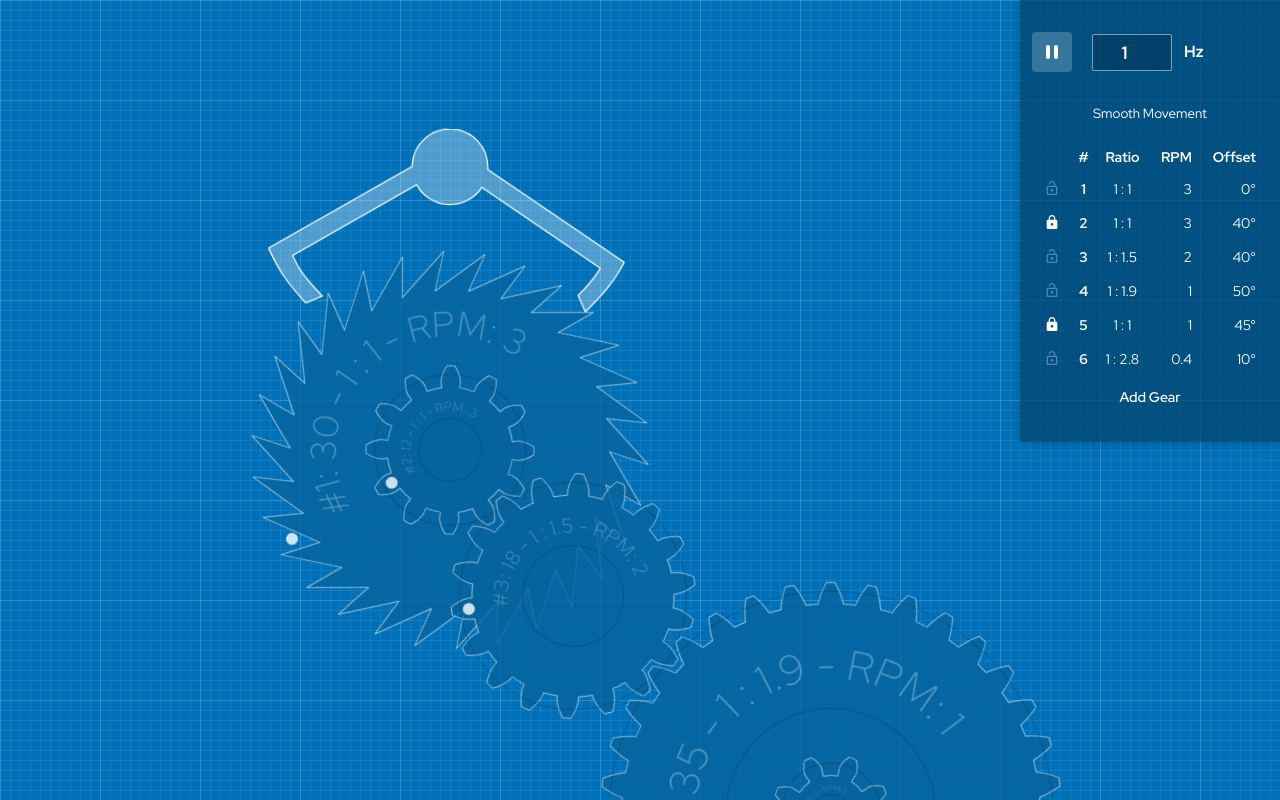
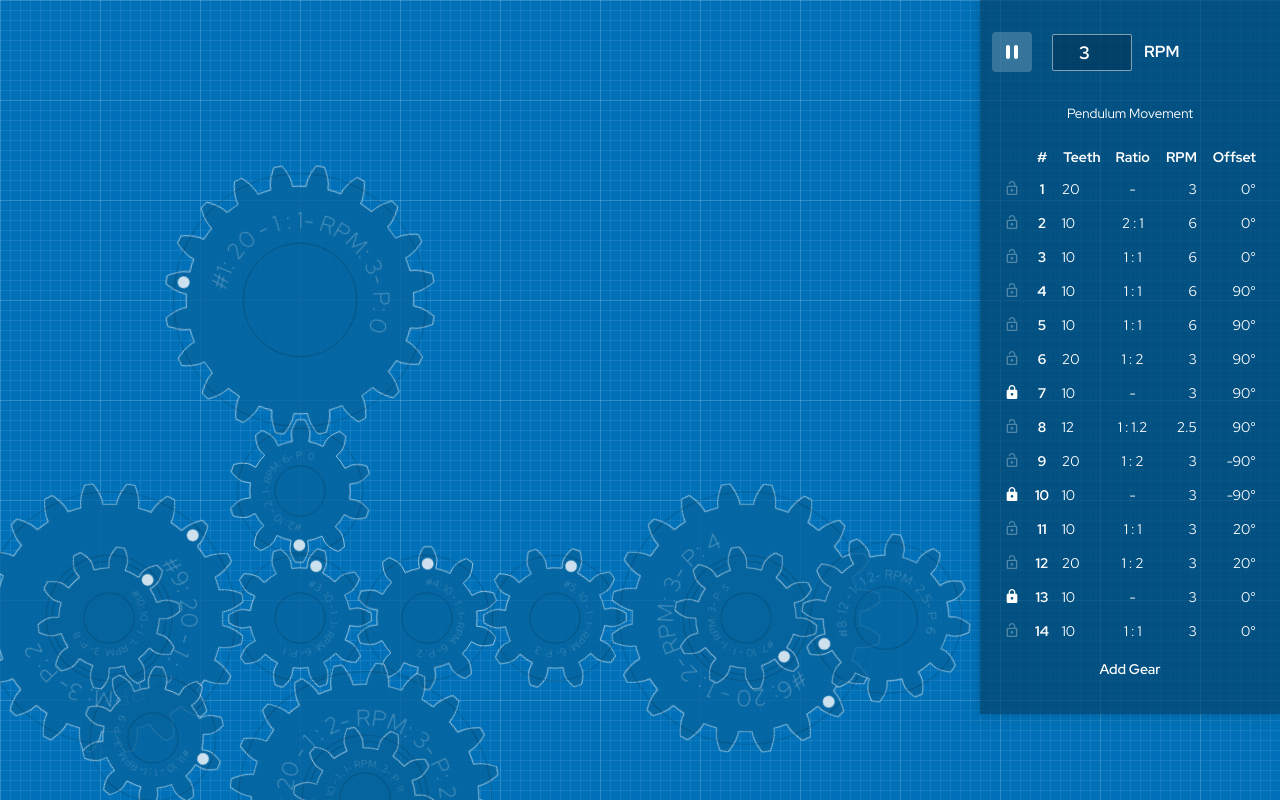
Before and after one commit to updownupdown/clockworks, a React (Create React App) app: page / in a window 1280 px wide. Built offline with nearby package versions, Linux system fonts and the light colour scheme.

Commit message:
Support gear branching

```diff
--- a/src/App.tsx
+++ b/src/App.tsx
@@ -6,17 +6,17 @@ import { defaultGears } from "./components/Gear/defaultGears";
 import Escapement from "./components/Gear/Escapement";
 import { Menu } from "./components/Menu/Menu";
 
-export const firstGearOrigin = { x: 450, y: 450 };
+export const firstGearOrigin = { x: 300, y: 300 };
 
 function App() {
   const [gears, setGears] = useState<any[]>([]);
   const [globalRpm, setGlobalRpm] = React.useState(3);
-  const [globalHertz, setGlobalHertz] = React.useState(1);
+  const [globalHertz, setGlobalHertz] = React.useState(0.5);
   const [isPaused, setIsPaused] = React.useState(false);
   const [selectedGear, setSelectedGear] = useState<number | undefined>(
     undefined
   );
-  const [isSmooth, setIsSmooth] = useState(false);
+  const [isSmooth, setIsSmooth] = useState(true);
   const [pendulumIncrement, setPendulumIncrement] = useState(0);
 
   useEffect(() => {
@@ -42,7 +42,7 @@ function App() {
   };
 
   const DrawGears = (globalRpm: number) => {
-    calculateGears(gears, globalRpm, isSmooth);
+    calculateGears(gears, globalRpm, globalHertz, isSmooth);
 
     return gears.map((gear, index) => {
       const isSelected = index === selectedGear;
@@ -62,6 +62,7 @@ function App() {
             transform: `translateX(-50%) translateY(-50%) rotate(${
               gear.rotationOffset + pendulumAngleIncrement * pendulumIncrement
             }deg)`,
+            transitionDuration: `${1 / globalHertz}s`,
           }}
           onClick={() => {
             handleGearClick(index);
@@ -73,47 +74,69 @@ function App() {
     });
   };
 
+  const [halfStep, setHalfStep] = useState(false);
+
   useEffect(() => {
     if (!isSmooth && !isPaused) {
+      const intervalDelay = 1000 / globalHertz / 2;
+
       const tick = setInterval(() => {
-        setPendulumIncrement(pendulumIncrement + 1);
-      }, 1000 / globalHertz);
+        if (!halfStep) {
+          setPendulumIncrement(pendulumIncrement + 1);
+        } else {
+        }
 
-      return () => clearInterval(tick);
+        setHalfStep(!halfStep);
+      }, intervalDelay);
+
+      return () => {
+        clearInterval(tick);
+      };
     }
-  }, [DrawGears, isSmooth, globalRpm]);
+  }, [DrawGears, isSmooth, globalHertz, isPaused]);
 
   const memoedGears = useMemo(
     () => DrawGears(globalRpm),
-    [gears, globalRpm, selectedGear, pendulumIncrement]
+    [gears, globalRpm, selectedGear, pendulumIncrement, isSmooth]
   );
 
-  const EscapementDrawing = () => {
+  // Pendulum
+  const DrawPendulum = () => {
     if (gears[0] === undefined) return <span />;
 
     const firstGear = gears[0];
+    const rotateTo = (halfStep ? 1 : -1) * 5;
 
     return (
       <div
-        className="escapement"
+        className="pendulum"
         style={{
           left: `${firstGearOrigin.x}px`,
-          top: `${firstGearOrigin.y - firstGear.r * 1.8}px`,
+          top: `${firstGearOrigin.y - firstGear.r * 1.7}px`,
           width: `${firstGear.r * 2}px`,
         }}
       >
         <div
-          className="escapement__drawing"
+          className="pendulum__assembly"
           style={{
-            animationDuration: `${globalHertz}s`,
-            animationDelay: `${globalHertz * 0.8}s`,
+            transform: `rotate(${rotateTo}deg)`,
+            transitionDuration: `${1 / globalHertz / 2}s`,
+            // transitionDelay: `${(1 / globalHertz / 2) * 0.5}s`,
           }}
         >
+          <div className="pendulum__assembly__bar" />
+          <div className="pendulum__assembly__weight" />
           <Escapement />
         </div>
       </div>
     );
   };
+
+  // useEffect(() => {
+  //   if (!isSmooth && !isPaused) {
+  //   console.log("Update pendulum");
+  //   }
+  // }, [pendulumIncrement, isSmooth, globalHertz]);
 
   return (
     <div
@@ -124,7 +147,7 @@ function App() {
       )}
     >
       {memoedGears}
-      {!isSmooth && EscapementDrawing()}
+      {!isSmooth && DrawPendulum()}
 
       <Menu
         gears={gears}
--- a/src/components/Gear/DrawGear.tsx
+++ b/src/components/Gear/DrawGear.tsx
@@ -1,11 +1,9 @@
-import clsx from "clsx";
-import React from "react";
-import { BooleanLiteral } from "typescript";
 import { GearProps } from "./Gear";
 import { polar, rotate, q7, ratioDisplay } from "./utils";
+import clsx from "clsx";
 
 export const DrawGear = (
-  { teeth, p, c, b, r, t, k, ratio, rpm, clockwise }: GearProps,
+  { teeth, p, c, b, r, t, k, ratio, rpm, clockwise, parent }: GearProps,
   index: number,
   isSelected: boolean,
   isSmooth: boolean
@@ -23,11 +21,11 @@ export const DrawGear = (
     return <span />;
 
   let points = [];
-  let isEscapementGear = !isSmooth && index === 0;
+  const isEscapementGear = !isSmooth && index === 0;
 
   if (isEscapementGear) {
     // single tooth, escapement gear
-    const inset = r * 0.9;
+    const inset = r * 0.85;
     const lean = -5;
 
     points = [
@@ -70,6 +68,14 @@ export const DrawGear = (
   const textRad = r * (holeFactor + 1) * 0.5 - textSize / 2;
 
   const displayRatio = ratioDisplay(ratio);
+
+  let displayText = "";
+
+  if (!isEscapementGear) {
+    displayText += `#${index + 1}: ${teeth} - ${displayRatio}`;
+    displayText += `- RPM: ${Math.round(rpm * 10) / 10}`;
+    displayText += `- P: ${parent}`;
+  }
 
   return (
     <svg
@@ -121,8 +127,7 @@ export const DrawGear = (
       />
       <text className="gear-text">
         <textPath fontSize={`${textSize}px`} href={`#textpath-${r}`}>
-          #{index + 1}: {teeth} - {displayRatio} - RPM:{" "}
-          {Math.round(rpm * 10) / 10}
+          {displayText}
         </textPath>
       </text>
     </svg>
--- a/src/components/Gear/Escapement.tsx
+++ b/src/components/Gear/Escapement.tsx
@@ -3,14 +3,14 @@ import * as React from "react";
 function Escapement(props: React.SVGProps<SVGSVGElement>) {
   return (
     <svg
-      width={594}
+      width={600}
       height={300}
       viewBox="0 0 594 300"
       fill="#000000"
       xmlns="http://www.w3.org/2000/svg"
       {...props}
     >
-      <path d="M359.968 63C359.968 63.6527 359.958 64.3032 359.939 64.9511L593.466 210.498L593.469 210.5C593.469 210.5 581.968 234.5 568.468 252.5C554.968 270.5 531.969 295.5 531.969 295.5L518.968 268.5C518.968 268.5 534.968 251.5 545.468 236C548.373 231.713 551.211 226.737 553.797 221.781L351.155 95.1561C340.172 113.624 320.015 126 296.968 126C273.91 126 253.744 113.612 242.765 95.1283L40.8528 221.297C45.1616 229.5 49.9148 238.016 53.9683 244C64.4683 259.5 92.9683 286.5 92.9683 286.5L65.9683 299.5C65.9683 299.5 41.7712 275 28.2712 257C14.7712 239 0.407227 210.5 0.407227 210.5L0.408936 210.499L233.997 64.9138C233.978 64.2782 233.968 63.6402 233.968 63C233.968 28.2061 262.174 0 296.968 0C331.762 0 359.968 28.2061 359.968 63Z" />
+      <path d="M362.968 63V63C362.968 64.2082 363.57 65.3443 364.595 65.9833L592.67 208.132C594.832 209.48 595.63 212.234 594.474 214.505C590.614 222.086 581.605 238.985 571.468 252.5C561.298 266.061 544.618 283.594 537.01 291.418C534.897 293.59 531.366 293.352 529.531 290.941L518.236 276.095C516.682 274.054 516.912 271.174 518.753 269.387C525.365 262.968 540.427 247.871 548.468 236C550.574 232.891 552.645 229.421 554.611 225.858C555.872 223.572 555.088 220.713 552.874 219.329L358.49 97.8646C356.111 96.3785 352.991 97.1524 351.367 99.4388C339.951 115.513 321.185 126 299.968 126C278.741 126 259.966 115.502 248.552 99.4146C246.929 97.1266 243.807 96.3515 241.428 97.8382L47.7871 218.839C45.5682 220.225 44.7904 223.089 46.0295 225.394C49.72 232.257 53.5875 239.009 56.9683 244C62.9829 252.879 72.2891 263.07 79.1424 270.157C82.2824 273.404 79.9918 279 75.4749 279H50.3897C48.8784 279 47.4542 278.316 46.5277 277.122C44.5053 274.516 40.0697 268.731 31.2712 257C20.874 243.137 9.96427 223.046 5.49863 214.543C4.29609 212.253 5.088 209.452 7.28291 208.084L235.372 65.9262C236.378 65.2994 236.968 64.1851 236.968 63V63C236.968 28.2061 265.174 0 299.968 0C334.762 0 362.968 28.2061 362.968 63Z" />
     </svg>
   );
 }
--- a/src/components/Gear/Gear.scss
+++ b/src/components/Gear/Gear.scss
@@ -1,5 +1,6 @@
 .gear-wrap {
   position: absolute;
+  z-index: 2;
   pointer-events: none;
 
   &--selected {
@@ -7,8 +8,8 @@
   }
 
   .canvas--pendulum & {
-    transition: 1s ease-in-out transform;
-    transition-timing-function: cubic-bezier(0.07, 1.71, 0.56, 0.86);
+    transition-property: transform;
+    transition-timing-function: cubic-bezier(0.68, -0.42, 0.76, 0.54);
   }
 }
 
@@ -17,12 +18,12 @@
 
   animation-iteration-count: infinite;
 
-  .canvas--paused & {
-    animation-play-state: paused;
-  }
   .canvas--smooth & {
     animation-name: spin;
     animation-timing-function: linear;
+  }
+  .canvas--paused.canvas--smooth & {
+    animation-play-state: paused;
   }
 
   @keyframes spin {
@@ -93,61 +94,67 @@
   }
 }
 
-.escapement {
+.pendulum {
   position: absolute;
-  $width: 594px;
+  z-index: 1;
+  $width: 600px;
   $height: 300px;
   $aspectRatio: $width/$height;
+  $weightSize: 20%;
+
+  $barWidth: 4%;
+  $pendulumHeight: 500%;
+
+  $partFill: var(--B600);
+  $partBorderColor: rgba(var(--white-rgb), 0.5);
+  $partBorderWidth: 1;
 
   width: 100px;
   aspect-ratio: $aspectRatio;
 
   transform: translateX(-50%);
 
-  &__drawing {
+  &__assembly {
     transform-origin: 50% 21%;
-    // transition: 1s ease-in-out transform;
+    transition-timing-function: ease-in-out;
 
-    animation-name: rock;
-    animation-iteration-count: infinite;
+    &__bar {
+      position: absolute;
+      z-index: 1;
+      width: $barWidth;
+      height: $pendulumHeight;
+      top: 0;
+      left: 50% - $barWidth / 2;
+    }
 
-    .canvas--paused & {
-      animation-play-state: paused;
+    &__weight {
+      position: absolute;
+      z-index: 2;
+      top: $pendulumHeight - $weightSize;
+      left: 50% - $weightSize/2;
+      width: $weightSize;
+      aspect-ratio: 1;
+
+      border-radius: 50%;
     }
+
+    &__bar,
+    &__weight {
+      border: #{$partBorderWidth}px solid $partBorderColor;
+      background: $partFill;
     }
 
     svg {
+      position: relative;
+      z-index: 3;
       width: 100%;
       height: auto;
       aspect-ratio: $aspectRatio;
 
       stroke-linejoin: round;
-    stroke-width: 2;
-    stroke: white;
-    fill: rgba(var(--white-rgb), 0.3);
-  }
-
-  // transform: translateX(-$width/2) translateY(-200px);
-}
-
-@keyframes rock {
-  0% {
-    transform: rotate(-5.5deg);
-    animation-timing-function: ease-in;
-  }
-  25% {
-    transform: rotate(0deg);
-    animation-timing-function: ease-out;
-  }
-  50% {
-    transform: rotate(5.5deg);
-    animation-timing-function: ease-in;
-  }
-  75% {
-    transform: rotate(0);
-    animation-timing-function: ease-out;
-  }
-  100% {
-    transform: rotate(-5.5deg);
+      stroke: $partBorderColor;
+      stroke-width: $partBorderWidth * 2;
+      fill: $partFill;
     }
   }
+}
--- a/src/components/Gear/Gear.tsx
+++ b/src/components/Gear/Gear.tsx
@@ -1,10 +1,10 @@
-import { features } from "process";
-import React from "react";
 import { degrees_to_radians, iang } from "./utils";
 import { firstGearOrigin } from "../../App";
 import "./Gear.scss";
 
 export interface GearProps {
+  /** parent gear **/
+  parent?: number;
   /** number of teeth **/
   teeth: number;
   /** angle offset relative to parent gear **/
@@ -39,9 +39,11 @@ export interface GearProps {
   k?: number;
 }
 
+// Calculate all gears
 export function calculateGears(
   theGears: GearProps[],
   globalRpm: number,
+  globalHertz: number,
   isSmooth: boolean
 ) {
   let newGears: GearProps[] = [];
@@ -52,21 +54,33 @@ export function calculateGears(
       theGears[i],
       newGears[i - 1],
       globalRpm,
-      isSmooth
+      globalHertz,
+      isSmooth,
+      theGears
     );
 
     newGears.push(gear);
   }
 }
 
+// Calculate single gear
 export function calculateGear(
   index: number,
   gear: GearProps,
   prevGear: GearProps | undefined,
   globalRpm: number,
-  isSmooth: boolean
+  globalHertz: number,
+  isSmooth: boolean,
+  gears: GearProps[]
 ) {
   const isFirstGear = prevGear === undefined;
+  const isEscapementGear = !isSmooth && index === 0;
+  if (isEscapementGear) gear.teeth = 30;
+
+  // Parent gear
+  if (gear.parent === undefined) gear.parent = index === 0 ? 0 : index - 1;
+
+  const parentGear = gears[gear.parent];
 
   // Fixed
   if (!isSmooth && index === 1) gear.fixed = true;
@@ -88,18 +102,18 @@ export function calculateGear(
   if (isFirstGear) {
     gear.clockwise = true;
   } else {
-    gear.clockwise = gear.fixed ? prevGear.clockwise : !prevGear.clockwise;
+    gear.clockwise = gear.fixed ? parentGear.clockwise : !parentGear.clockwise;
   }
 
   // Position offset
   if (isFirstGear) {
     gear.positionOffset = firstGearOrigin;
   } else {
-    const r = gear.p + prevGear.p!;
+    const r = gear.p + parentGear.p!;
 
     let gearPosition = {
-      x: prevGear.positionOffset!.x,
-      y: prevGear.positionOffset!.y,
+      x: parentGear.positionOffset!.x,
+      y: parentGear.positionOffset!.y,
     };
 
     if (!gear.fixed) {
@@ -114,13 +128,19 @@ export function calculateGear(
   }
 
   // Ratios
-  const ratio = isFirstGear || gear.fixed ? 1 : prevGear.teeth / gear.teeth;
-  const totalRatio = isFirstGear ? 1 : ratio * prevGear.totalRatio!;
+  const ratio = isFirstGear || gear.fixed ? 1 : parentGear.teeth / gear.teeth;
+  const totalRatio = isFirstGear ? 1 : ratio * parentGear.totalRatio!;
   gear.ratio = ratio;
   gear.totalRatio = totalRatio;
 
   // RPM
-  gear.rpm = globalRpm * totalRatio;
+
+  // RPM
+  if (isSmooth) {
+    gear.rpm = globalRpm * totalRatio;
+  } else {
+    gear.rpm = globalHertz * totalRatio * 2;
+  }
 
   // Rotation offset
   let rotateBy = 0;
@@ -128,11 +148,11 @@ export function calculateGear(
   if (isFirstGear) {
     rotateBy = gear.parentOffset;
   } else if (gear.fixed) {
-    rotateBy = prevGear.rotationOffset!;
+    rotateBy = parentGear.rotationOffset!;
   } else {
     rotateBy =
       180 -
-      (prevGear.rotationOffset! + gear.parentOffset) * ratio -
+      (parentGear.rotationOffset! + gear.parentOffset) * ratio -
       gear.parentOffset +
       360 / gear.teeth / 2;
   }
@@ -143,10 +163,10 @@ export function calculateGear(
   if (isFirstGear) {
     pendulumAngleIncrement = 360 / gear.teeth;
   } else if (gear.fixed) {
-    pendulumAngleIncrement = prevGear!.pendulumAngleIncrement!;
+    pendulumAngleIncrement = parentGear!.pendulumAngleIncrement!;
   } else {
     const prevGearTeethTurn =
-      (prevGear!.pendulumAngleIncrement! * prevGear.teeth) / 360;
+      (parentGear!.pendulumAngleIncrement! * parentGear.teeth) / 360;
     pendulumAngleIncrement = (360 / gear.teeth) * Math.abs(prevGearTeethTurn);
 
     if (!gear.clockwise) {
--- a/src/components/Gear/defaultGears.tsx
+++ b/src/components/Gear/defaultGears.tsx
@@ -8,45 +8,65 @@ export const defaultNewGear: GearProps = {
 
 export const defaultGears: GearProps[] = [
   {
-    teeth: 30,
+    teeth: 20,
     parentOffset: 0,
   },
   {
-    teeth: 12,
-    parentOffset: 40,
+    teeth: 10,
+    parentOffset: 0,
   },
   {
-    teeth: 18,
-    parentOffset: 40,
+    teeth: 10,
+    parentOffset: 0,
   },
   {
-    teeth: 35,
-    parentOffset: 50,
+    teeth: 10,
+    parentOffset: 90,
+    parent: 2,
   },
   {
-    teeth: 8,
-    parentOffset: 45,
+    teeth: 10,
+    parentOffset: 90,
+  },
+  {
+    teeth: 20,
+    parentOffset: 90,
+  },
+  {
+    teeth: 10,
+    parentOffset: 90,
     fixed: true,
   },
   {
-    teeth: 22,
-    parentOffset: 10,
+    teeth: 12,
+    parentOffset: 90,
   },
-  // {
-  //   teeth: 19,
-  //   parentOffset: -40,
-  // },
-  // {
-  //   teeth: 11,
-  //   parentOffset: -50,
-  // },
-  // {
-  //   teeth: 29,
-  //   parentOffset: 120,
-  //   fixed: true,
-  // },
-  // {
-  //   teeth: 24,
-  //   parentOffset: -90,
-  // },
+  {
+    teeth: 20,
+    parentOffset: -90,
+    parent: 2,
+  },
+  {
+    teeth: 10,
+    parentOffset: -90,
+    fixed: true,
+  },
+  {
+    teeth: 10,
+    parentOffset: 20,
+  },
+  {
+    teeth: 20,
+    parentOffset: 20,
+    parent: 2,
+  },
+  {
+    teeth: 10,
+    fixed: true,
+    parentOffset: 0,
+  },
+  {
+    teeth: 10,
+    parentOffset: 0,
+  },
 ];
--- a/src/components/Menu/Menu.scss
+++ b/src/components/Menu/Menu.scss
@@ -2,7 +2,7 @@
   position: absolute;
   top: 0;
   right: 0;
-  width: 260px;
+  width: 300px;
   padding: 12px;
 
   display: flex;
@@ -108,7 +108,7 @@
     .cell-gear-ratio {
       text-align: center;
     }
-    .cell-gear-rpm,
+    .cell-gear-speed,
     .cell-gear-angle {
       text-align: right;
     }
--- a/src/components/Menu/Menu.tsx
+++ b/src/components/Menu/Menu.tsx
@@ -69,6 +69,9 @@ export const Menu = ({
 
   const GearList = (gears: GearProps[]) => {
     return gears.map((gear, index) => {
+      const displayRatio =
+        index === 0 || gear.fixed ? "-" : ratioDisplay(gear.ratio!);
+
       return (
         <tr
           key={index}
@@ -85,8 +88,9 @@ export const Menu = ({
             {gear.fixed ? <Locked /> : <Unlocked />}
           </td>
           <td className="cell-gear-num">{index + 1}</td>
-          <td className="cell-gear-ratio">{ratioDisplay(gear.ratio!)}</td>
-          <td className="cell-gear-rpm">{Math.round(gear.rpm! * 10) / 10}</td>
+          <td className="cell-gear-teeth">{gear.teeth}</td>
+          <td className="cell-gear-ratio">{displayRatio}</td>
+          <td className="cell-gear-speed">{Math.round(gear.rpm! * 10) / 10}</td>
           <td className="cell-gear-angle">
             {Math.round(gear.parentOffset! * 10) / 10}°
           </td>
@@ -136,6 +140,7 @@ export const Menu = ({
           onChange={(e) =>
             handleTeethChange(selectedGear, Number(e.target.value))
           }
+          disabled={!isSmooth && selectedGear === 0}
         />
 
         <input
@@ -167,9 +172,9 @@ export const Menu = ({
         <div className="menu__speed__rpm">
           <input
             type="number"
-            min="1"
-            max="20"
-            step="1"
+            min={isSmooth ? 1 : 0.25}
+            max={isSmooth ? 20 : 5}
+            step={isSmooth ? 1 : 0.25}
             value={isSmooth ? globalRpm : globalHertz}
             onChange={(e) => {
               if (isSmooth) {
@@ -192,8 +197,9 @@ export const Menu = ({
           <tr>
             <th className="cell-gear-fixed">&nbsp;</th>
             <th className="cell-gear-num">#</th>
+            <th className="cell-gear-teeth">Teeth</th>
             <th className="cell-gear-ratio">Ratio</th>
-            <th className="cell-gear-rpm">RPM</th>
+            <th className="cell-gear-speed">RPM</th>
             <th className="cell-gear-angle">Offset</th>
           </tr>
         </thead>
```
Lines whose indentation alone changed are shown as unchanged.
